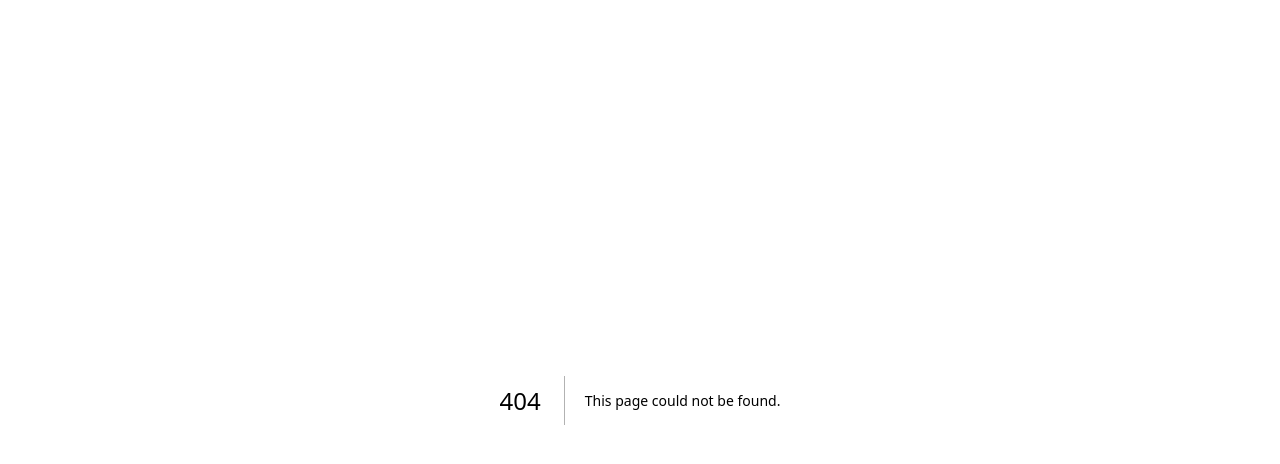
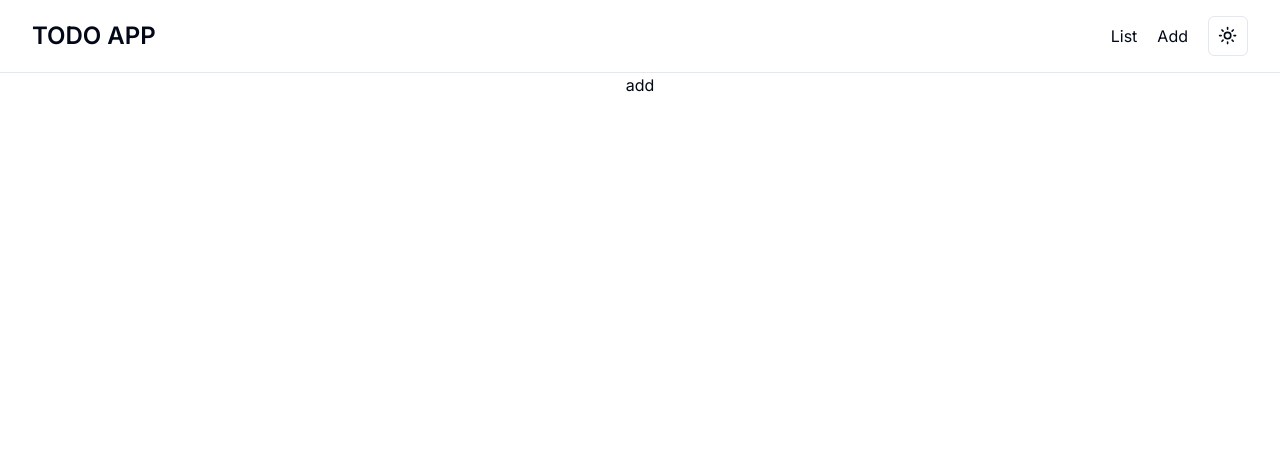
Before and after one commit to hukuryo/next-shadcn, a Next.js app: page /add in a window 1280 px wide. Before the commit this address had no page. Shown: the top 464 px of the page. Built offline with nearby package versions, Linux system fonts and the light colour scheme.

Commit message:
ヘッダーとページを追加

```diff
--- /dev/null
+++ b/app/add/page.tsx
@@ -0,0 +1,14 @@
+import React from "react";
+import { ModeToggle } from "../../components/toggle";
+import { Header } from "@/components/header";
+
+export default function page() {
+  return (
+    <>
+      <Header />
+      <div className="text-center">
+        <p>add</p>
+      </div>
+    </>
+  );
+}
--- /dev/null
+++ b/app/list/page.tsx
@@ -0,0 +1,14 @@
+import React from "react";
+import { ModeToggle } from "../../components/toggle";
+import { Header } from "@/components/header";
+
+export default function page() {
+  return (
+    <>
+      <Header />
+      <div className="text-center">
+        <p>list</p>
+      </div>
+    </>
+  );
+}
--- a/app/practice1/page.tsx
+++ /dev/null
@@ -1,11 +0,0 @@
-import React from "react";
-import { ModeToggle } from "../../components/toggle";
-
-export default function page() {
-  return (
-    <div className="text-center">
-      <ModeToggle />
-      <p>text</p>
-    </div>
-  );
-}
--- a/components/header.tsx
+++ b/components/header.tsx
@@ -2,11 +2,19 @@
 
 import React from "react";
 import { ModeToggle } from "./toggle";
+import Link from "next/link";
 
 export const Header = () => {
   return (
-    <header>
-      <ModeToggle />
+    <header className="border-b py-4">
+      <div className="container mx-auto flex justify-between items-center">
+        <h1 className="text-bg-gray-800 text-2xl font-semibold">TODO APP</h1>
+        <div className="flex items-center gap-5">
+          <Link href="/">List</Link>
+          <Link href="add">Add</Link>
+          <ModeToggle /> {/* モード切替コンポーネントの挿入 */}
+        </div>
+      </div>
     </header>
   );
 };
```
